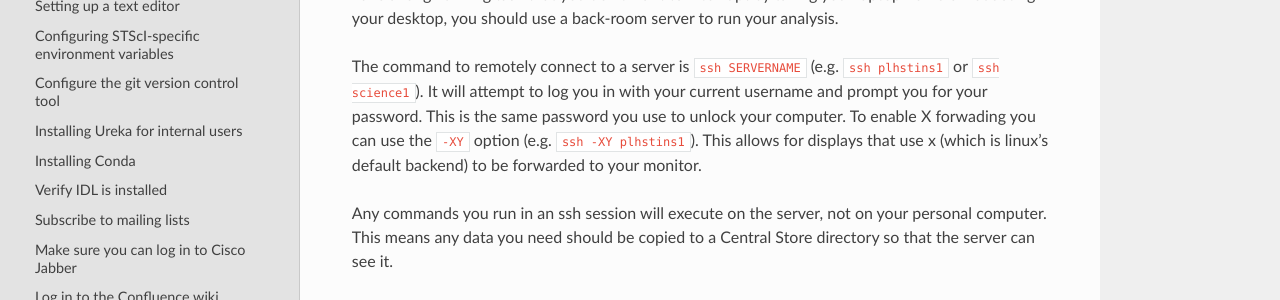
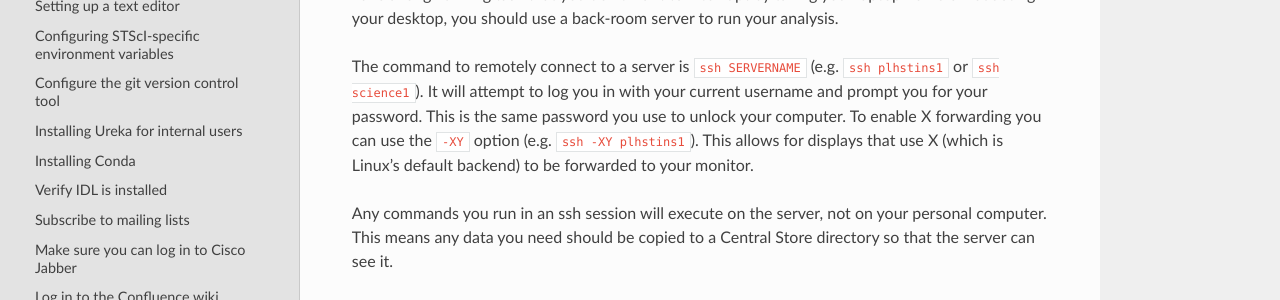
Before and after one commit to staceybright/training-library, a Sphinx documentation site: the page built from source/computer_setup.txt, in a window 1280 px wide and 900 px high, scrolled down 11005 px. Shown: the part 176-476 px from the top of the window. Built offline with Sphinx 7.4.7 and the Read the Docs theme 2.0.0, drawn with Linux system fonts in a browser that asks for light colours; some of the changed lines change nothing that is shown; some of the changed text lies outside the part shown.

Commit message:
fix numerous typos in my last commit/merge (which were pretty bad).

```diff
--- a/source/computer_setup.txt
+++ b/source/computer_setup.txt
@@ -256,7 +256,7 @@
 
     It's impractical to make all your environments the same so it's best to just pick one that you will use more often and use other environments for specific tasks.
 
-First we return to the root (default) envorinmet by typing::
+First we return to the root (default) environment by typing::
 
     source deactivate
 
@@ -334,7 +334,7 @@
 
 The Institute has a whole herd of (mostly) Linux servers sitting in the server room downstairs. If you have a long-running task that you don't want to interrupt by taking your laptop home or rebooting your desktop, you should use a back-room server to run your analysis.
 
-The command to remotely connect to a server is ``ssh SERVERNAME`` (e.g. ``ssh plhstins1`` or ``ssh science1``). It will attempt to log you in with your current username and prompt you for your password. This is the same password you use to unlock your computer. To enable X forwading you can use the ``-XY`` option (e.g. ``ssh -XY plhstins1``). This allows for displays that use x (which is linux's default backend) to be forwarded to your monitor.
+The command to remotely connect to a server is ``ssh SERVERNAME`` (e.g. ``ssh plhstins1`` or ``ssh science1``). It will attempt to log you in with your current username and prompt you for your password. This is the same password you use to unlock your computer. To enable X forwarding you can use the ``-XY`` option (e.g. ``ssh -XY plhstins1``). This allows for displays that use X (which is Linux's default backend) to be forwarded to your monitor.
 
 Any commands you run in an ssh session will execute on the server, not on your personal computer. This means any data you need should be copied to a Central Store directory so that the server can see it.
 
@@ -441,7 +441,7 @@
 
 Wondering who your trainer is for a particular section? Check the `Confluence wiki page <https://confluence.stsci.edu/display/INSRIA/RIA+training>`_ for your training group (find your training group in the sidebar, after expanding the "RIA training" category). Other current RIAs have also done this training, so they're a good resource for quick questions if your trainer is busy.
 
-Without further ado, it's time to learn about MAST retreivals (a.k.a. the Archive).
+Without further ado, it's time to learn about MAST retrievals (a.k.a. the Archive).
 
 (If you're following along on paper, visit https://confluence.stsci.edu/display/INSRIA/RIA+training and choose the link for MAST archive training.)
 
```
